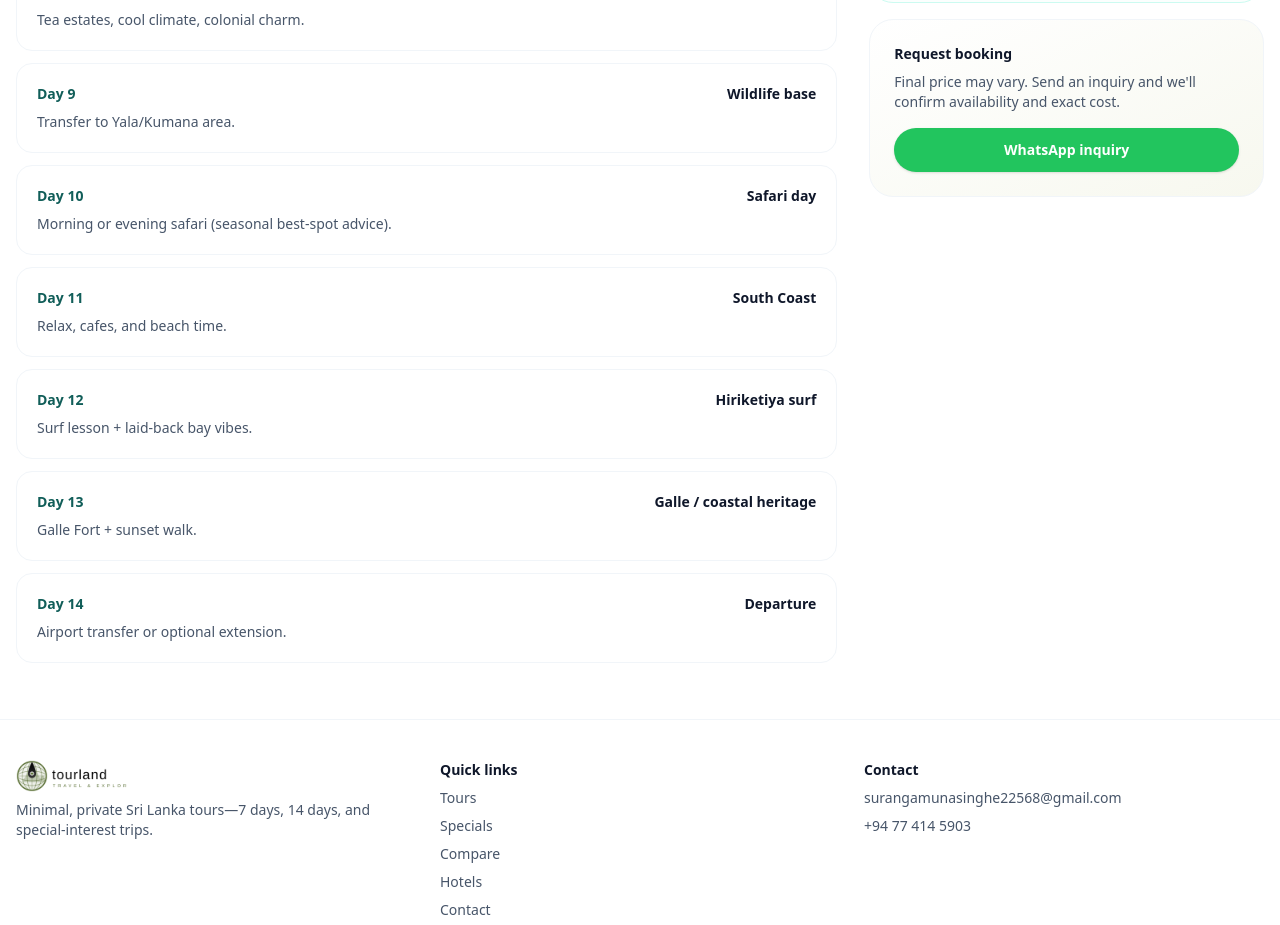
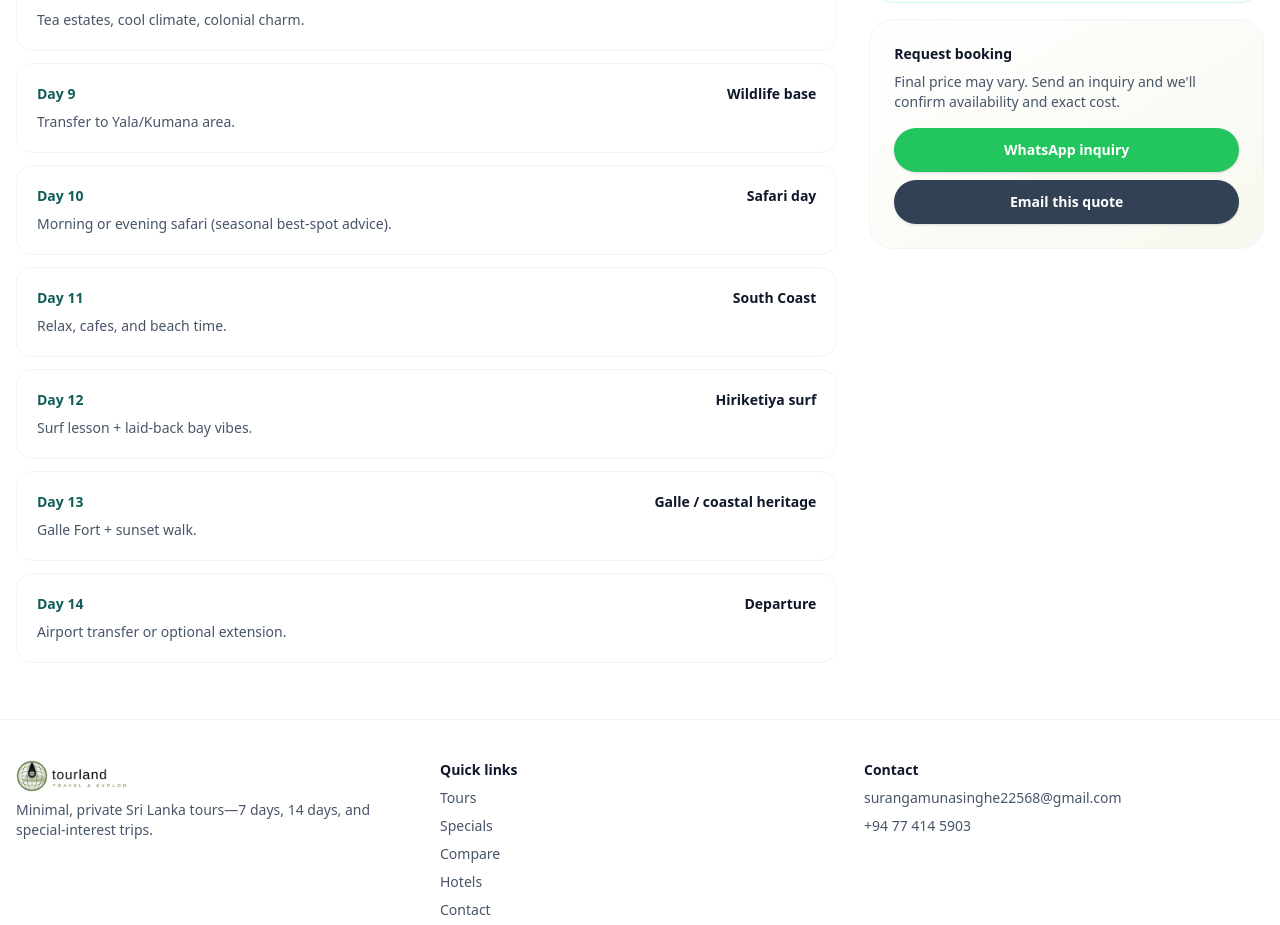
Before and after one commit to SuraMahesh/tourland, a React (Vite) app: page /tours/sri-lanka-14-days-grand in a window 1280 px wide. Shown: the part 1160-2085 px from the top of the page. Built offline with nearby package versions, Linux system fonts and the light colour scheme.

Commit message:
Add Email this quote button to package customizer

```diff
--- a/src/pages/TourDetail.jsx
+++ b/src/pages/TourDetail.jsx
@@ -172,14 +172,22 @@ export default function TourDetail() {
                 <p className="mt-2 text-sm text-slate-600">
                   Final price may vary. Send an inquiry and we'll confirm availability and exact cost.
                 </p>
+                <div className="mt-4 flex flex-col gap-2">
                   <a
-                  className="mt-4 inline-block w-full rounded-full bg-green-500 px-4 py-3 text-center text-sm font-semibold text-white shadow hover:bg-green-600"
+                    className="inline-block w-full rounded-full bg-green-500 px-4 py-3 text-center text-sm font-semibold text-white shadow hover:bg-green-600"
                     href={`https://wa.me/${contact.whatsappE164}?text=${encodeURIComponent(`Hi Tourland! I want ${tour.title} for ${pax} person(s). Room type: ${roomType}. Activities: ${addOns.join(', ') || 'none'}. Travel dates: TBD. Please send a detailed quote.`)}`}
                     target="_blank"
                     rel="noreferrer"
                   >
                     WhatsApp inquiry
                   </a>
+                  <a
+                    className="inline-block w-full rounded-full bg-slate-700 px-4 py-3 text-center text-sm font-semibold text-white shadow hover:bg-slate-800"
+                    href={`mailto:${contact.email}?subject=${encodeURIComponent(`Tour quote: ${tour.title} (${pax} pax)`)}&body=${encodeURIComponent(`Hi Tourland,\n\nI'd like a quote for:\nTour: ${tour.title}\nPassengers: ${pax}\nRoom type: ${roomType}\nActivities: ${addOns.join(', ') || 'none'}\nEstimated total: $${total}\n\nPlease send a detailed proposal.\n\nThanks!`)}`}
+                  >
+                    Email this quote
+                  </a>
+                </div>
               </div>
             </div>
           </div>
```
Lines whose indentation alone changed are shown as unchanged.
